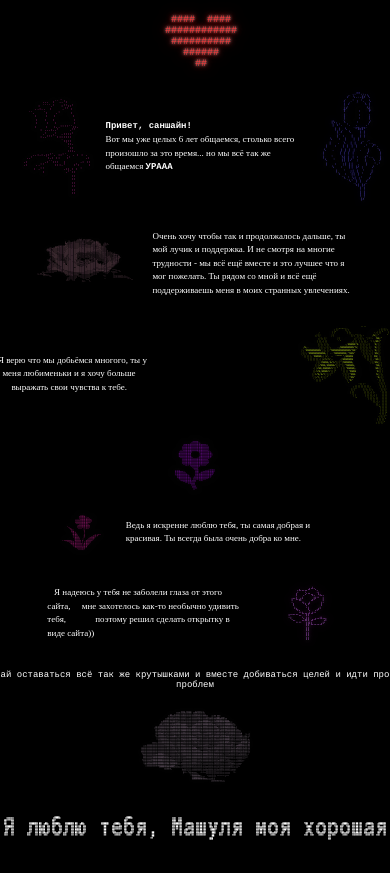
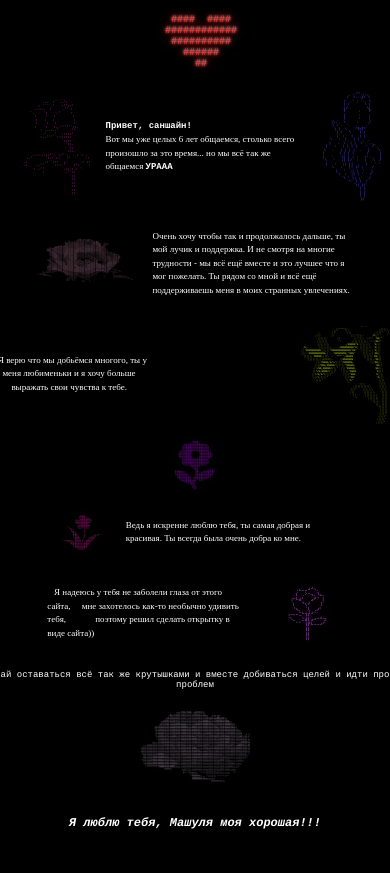
Before and after one commit to Fargooses/valentine, a plain HTML site: page second.html in a window 390 px wide. Shown: the part 397-1270 px from the top of the page. Drawn offline with Linux system fonts and the light colour scheme.

Commit message:
Доп. правки: обновления для мобильного отображения и стилей

```diff
--- a/second.html
+++ b/second.html
@@ -387,17 +387,8 @@
           </pre>
 	 &nbsp;</pre>
     <strong class="font">
-	<pre class="font">
-   ▄▄▄▄▄▄                                 ▄████▄                                                      ▄████▄                                 ▄▄▄  ▄▄▄
- ██▀▀▀▀██                                ██▀                                                         ██▀                                     ███  ███
- ██    ██             ███████ ██  ▄██▄   ██████▄    ███████ ██  ▄██▄              ██████    ▄████▄   ██████▄    ▄██████                      ████████   ▄█████▄  ██ ██ ██  ▀██  ███   ███████   ▄██████            ███  ███   ▄████▄    ▄██████            ▀██  ██▀   ▄████▄   ██▄███▄    ▄████▄   ██ ██ ██   ▄█████▄   ▄██████
-  ███████             ██   ██ ██ ██  ██  ██▀  ▀██   ██   ██ ██ ██  ██               ██     ██▄▄▄▄██  ██▀  ▀██   ██▄▄▄██                      ██ ██ ██   ▀ ▄▄▄██  ██ ██ ██   ██▄ ██    ██   ██   ██▄▄▄██            ███▄▄███  ██▀  ▀██   ██▄▄▄██              ████    ██▀  ▀██  ██▀  ▀██  ██▀  ▀██  ██ ██ ██   ▀ ▄▄▄██   ██▄▄▄██
-  ██▀  ██             ██   ██ █████  ██  ██    ██   ██   ██ █████  ██               ██     ██▀▀▀▀▀▀  ██    ██    ███▀██                      ██ ▀▀ ██  ▄██▀▀▀██  ██ ██ ██    ████▀    ██   ██    ███▀██            ██▀██▀██  ██    ██    ███▀██              ▄██▄    ██    ██  ██    ██  ██    ██  ██ ██ ██  ▄██▀▀▀██    ███▀██
- ▄██   ██           ▄▄█▀   ██ ██ ██▄▄█▀  ▀██▄▄██▀ ▄▄█▀   ██ ██ ██▄▄█▀               ██     ▀██▄▄▄▄█  ▀██▄▄██▀   ██▀  ██     ██               ██    ██  ██▄▄▄███  ██▄██▄██     ███   ▄▄█▀   ██   ██▀  ██            ██ ██ ██  ▀██▄▄██▀   ██▀  ██             ▄█▀▀█▄   ▀██▄▄██▀  ███▄▄██▀  ▀██▄▄██▀  ██▄██▄██  ██▄▄▄███   ██▀  ██
- ▀▀▀   ▀▀           ▀▀▀    ▀▀ ▀▀  ▀▀▀      ▀▀▀▀   ▀▀▀    ▀▀ ▀▀  ▀▀▀                 ▀▀       ▀▀▀▀▀     ▀▀▀▀    ▀▀▀   ▀▀     ██               ▀▀    ▀▀   ▀▀▀▀ ▀▀  ▀▀▀▀▀▀▀▀     ██    ▀▀▀    ▀▀  ▀▀▀   ▀▀            ▀▀    ▀▀    ▀▀▀▀    ▀▀▀   ▀▀            ▀▀▀  ▀▀▀    ▀▀▀▀    ██ ▀▀▀      ▀▀▀▀    ▀▀▀▀▀▀▀▀   ▀▀▀▀ ▀▀  ▀▀▀   ▀▀
-                                                                                                                           ▀▀                                               ███                                                                                                ██
-                                                                                                                                                                                                                                                                                                                                </pre>
-	&nbsp;</strong></div>
+	<pre class="font">Я люблю тебя, Машуля моя хорошая!!!</strong><pre>
+</strong></div>
 	  <pre class="heart-frame" id="heart-frame2"></pre>
 </div>
 </div>
--- a/style.css
+++ b/style.css
@@ -246,7 +246,7 @@
 }
 .font {
 	font-style: italic;
-	font-size: 4px;
+	font-size: 48px;
 
 }
 #flower-frame {
@@ -463,7 +463,7 @@
 	font-size: 4px;
 	}
 	.font {
-	font-size: 2px;
+	font-size: 12px;
 }
 
 }
```
